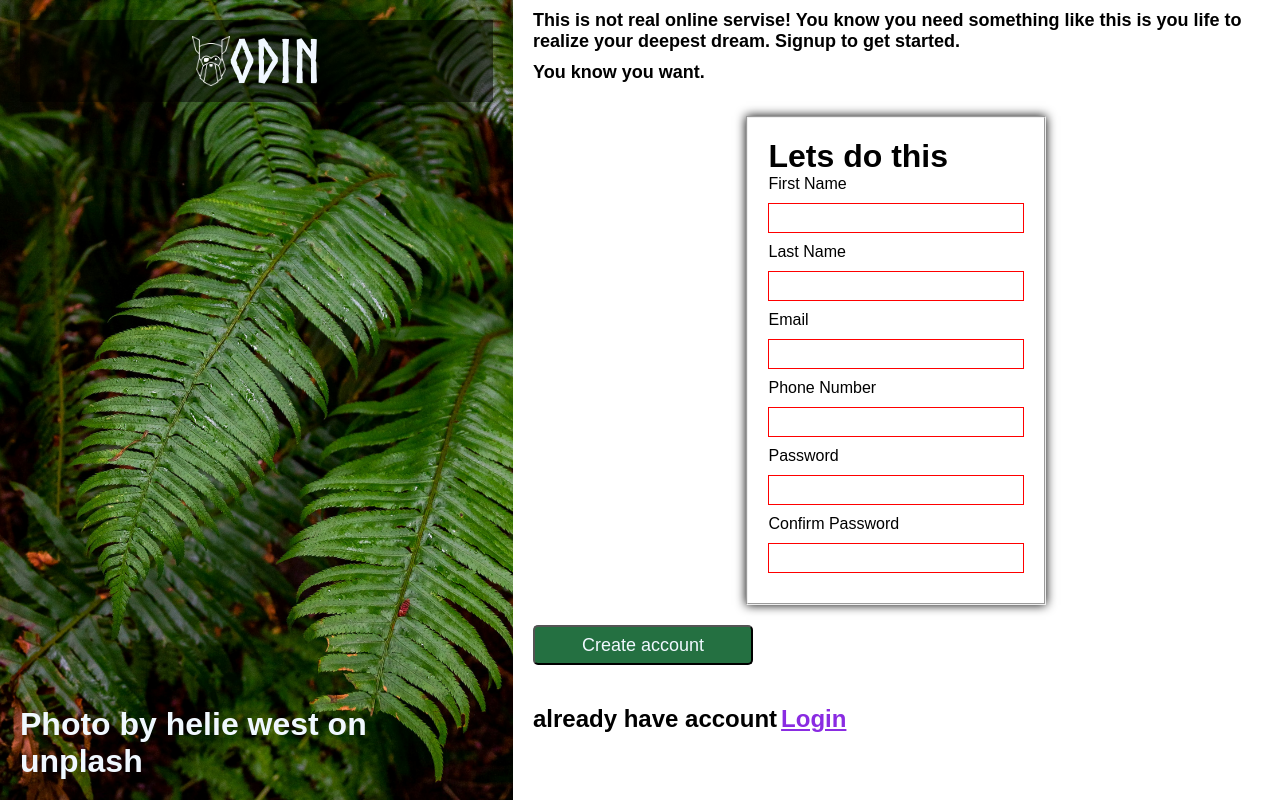
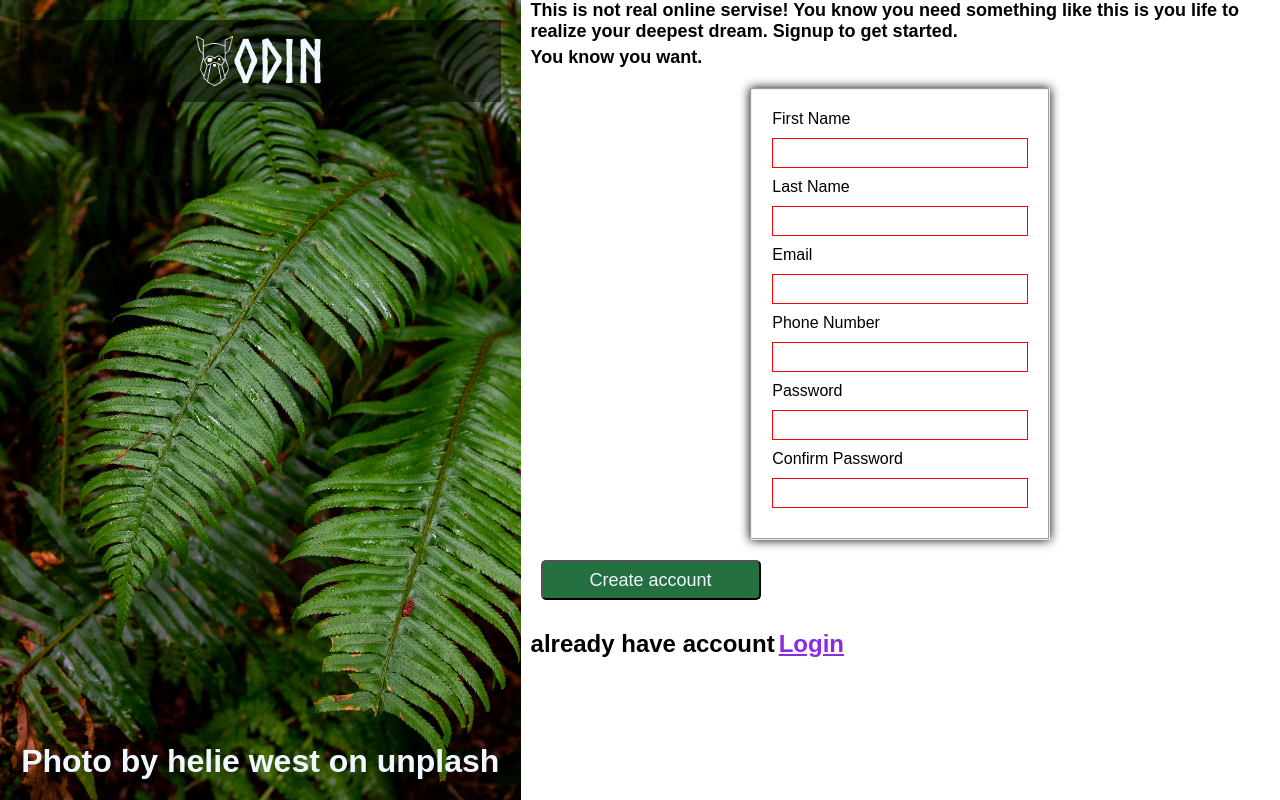
Before and after one commit to Hiteshtripathi45/signup_page, a plain HTML site: page index.html in a window 1280 px wide. Drawn offline with Linux system fonts and the light colour scheme.

```diff
--- a/index.html
+++ b/index.html
@@ -26,7 +26,6 @@
             <form action="">
                 <div class="part1">
                     <fieldset>
-                        <h1>Lets do this</h1>
                         <label for="username">First Name</label>
                         <input type="text" id="username" max="15" required>
                         <label for="lastname">Last Name</label>
--- a/style.css
+++ b/style.css
@@ -50,10 +50,11 @@ body {
     height: auto;
     width: 100%;
     font-size: 9px;
-    padding: 10px 20px 13px 20px;
+    padding-left: 10px;
+    justify-content: center;
     display: flex;
     flex-direction: column;
-    gap: 10px;
+    gap: 5px;
 }
 
 .partt {
```
